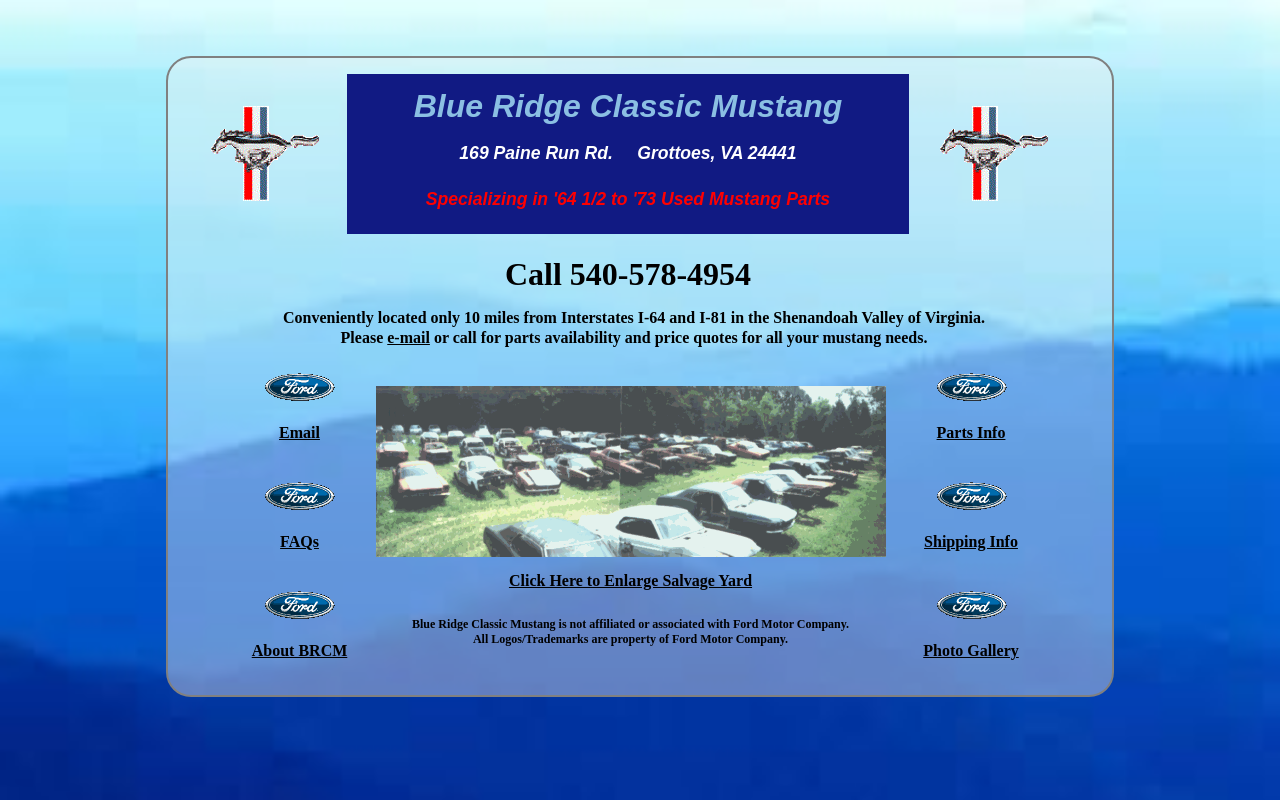
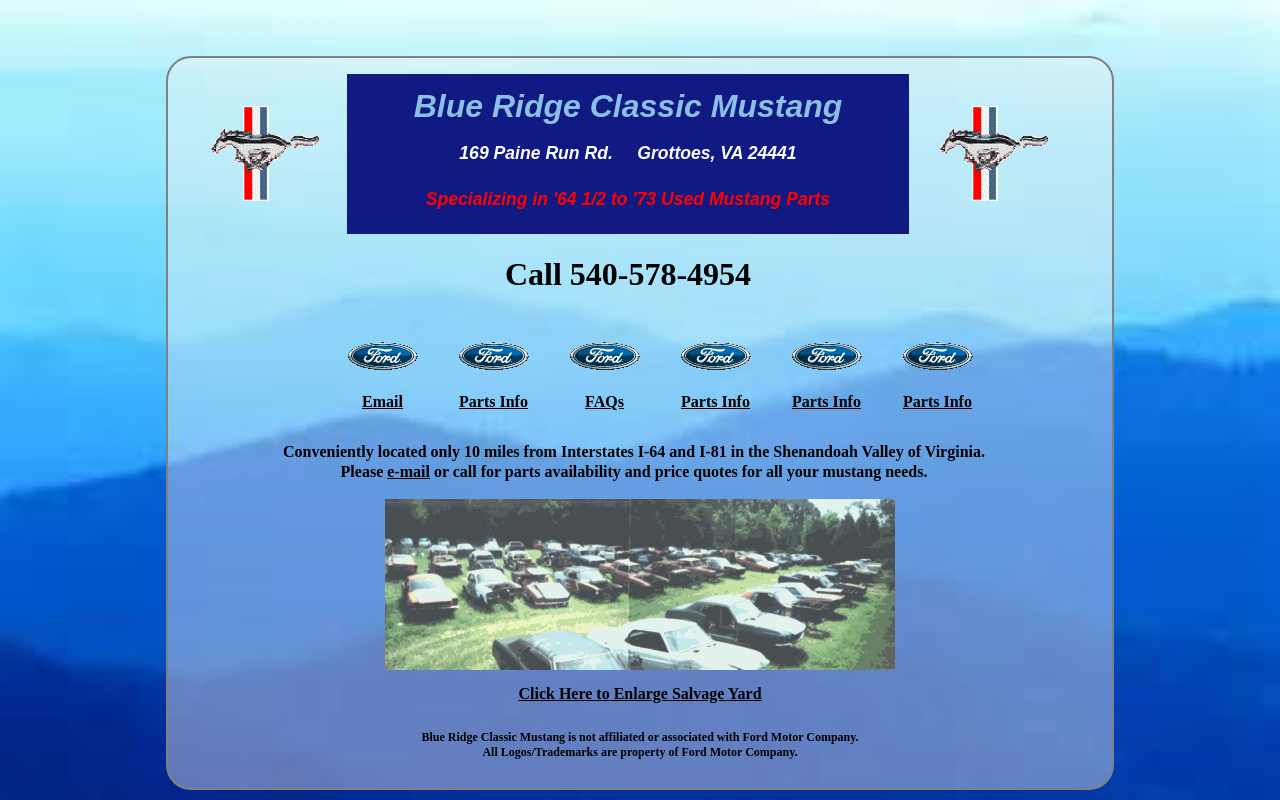
Before and after one commit to JiMinitaur/brcm-website, a PHP site: page /brcm.htm in a window 1280 px wide. Run offline with PHP 8.4, Linux system fonts and the light colour scheme.

Commit message:
brcm.htm : table to div (content)
Signed-off-by: James Arlow <james.arlow@gmail.com>

```diff
--- a/brcm.htm
+++ b/brcm.htm
@@ -27,13 +27,60 @@
           <div class='phone'>Call 540-578-4954</div>
         </div><!--/.header-->
 
-        <table>
-          <tr>
-            <td width="776" colspan="5">
-              <div align="center">
-                <table border="0" cellpadding="0" cellspacing="0">
-                  <tr>
-                    <td>
+		<div class='info'>
+			<div class='navigation'>
+				<ul>
+					<li>
+					  <a href='mailto:brcm@rica.net'>
+						<p align="center">
+						  <img border="0" width="75" height="35" src="brcm_files/image007.gif" />
+						</p>
+						<p align="center">Email</p>
+					  </a>
+					</li>
+					<li>
+					  <a href='brcmparts.htm'>
+						<p align="center">
+						  <img border="0" width="75" height="35" src="brcm_files/image007.gif" />
+						</p>
+						<p align="center">Parts Info</p>
+					  </a>
+					</li>
+					<li>
+					  <a href='brcmparts.htm'>
+						<p align="center">
+						  <img border="0" width="75" height="35" src="brcm_files/image007.gif" />
+						</p>
+						<p align="center">FAQs</p>
+					  </a>
+					</li>
+					<li>
+					  <a href='brcmparts.htm'>
+						<p align="center">
+						  <img border="0" width="75" height="35" src="brcm_files/image007.gif" />
+						</p>
+						<p align="center">Parts Info</p>
+					  </a>
+					</li>
+					<li>
+					  <a href='brcmparts.htm'>
+						<p align="center">
+						  <img border="0" width="75" height="35" src="brcm_files/image007.gif" />
+						</p>
+						<p align="center">Parts Info</p>
+					  </a>
+					</li>
+					<li>
+					  <a href='brcmparts.htm'>
+						<p align="center">
+						  <img border="0" width="75" height="35" src="brcm_files/image007.gif" />
+						</p>
+						<p align="center">Parts Info</p>
+					  </a>
+					</li>
+				</ul>
+			</div>
+			<div class='blurb'>
 				<p style="MARGIN-TOP: 0px; MARGIN-BOTTOM: 2px; MARGIN-RIGHT: 9pt;" align="center">
 					<b>Conveniently located only 10 miles from Interstates I-64 and I-81 in the Shenandoah Valley of Virginia.</b>
 				  </p>
@@ -41,26 +88,11 @@
 				  <b>Please
 				  <a href='mailto:brcm@rica.net' target='_blank'>e-mail</a></b>
 				  <b>or call for parts availability and price quotes for all your mustang needs.</b>
-                      <br /></p>
-                    </td>
-                  </tr>
-                </table>
+				  <br />
+				  </p>
 			</div>
-            </td>
-          </tr>
-          <tr>
-            <td width="144" height="73">
-              <!-- menu link -->
-              <a href='mailto:brcm@rica.net'>
-                <p align="center">
-                  <img border="0" width="75" height="35" src="brcm_files/image007.gif" />
-                </p>
-                <p align="center">Email</p>
-              </a>
-            </td>
-            <td width="440" colspan="3" rowspan="4" height="296">
-              <!-- scrapyard column -->
-              <div align="center">
+
+			<div class='main-content'>
 				<table border="0" cellpadding="0" cellspacing="0">
                   <tr>
                     <td width="522" height="190" valign="top">
@@ -93,58 +125,8 @@
                   </tr>
                 </table>
 			</div>
-            </td>
-            <td width="163" height="73">
-              <!-- menu link -->
-              <a href='brcmparts.htm'>
-                <p align="center">
-                  <img border="0" width="75" height="35" src="brcm_files/image007.gif" />
-                </p>
-                <p align="center">Parts Info</p>
-              </a>
-            </td>
-          </tr>
-          <tr>
-            <td width="144" height="73">
-              <!-- menu link -->
-              <a href='brcmfaq.htm'>
-                <p align="center">
-                  <img border="0" width="75" height="35" src="brcm_files/image007.gif" />
-                </p>
-                <p align="center">FAQs</p>
-              </a>
-            </td>
-            <td width="163" height="73">
-              <!-- menu link -->
-              <a href='brcmship.htm'>
-                <p align="center">
-                  <img border="0" width="75" height="35" src="brcm_files/image007.gif" />
-                </p>
-                <p align="center">Shipping Info</p>
-              </a>
-            </td>
-          </tr>
-          <tr>
-            <td width="144" height="75">
-              <!-- menu link -->
-              <a href='about.htm'>
-                <p align="center">
-                  <img border="0" width="75" height="35" src="brcm_files/image007.gif" />
-                </p>
-                <p align="center">About BRCM</p>
-              </a>
-            </td>
-            <td width="163" height="75">
-              <!-- menu link -->
-              <a href='brcmphoto.htm'>
-                <p align="center">
-                  <img border="0" width="75" height="35" src="brcm_files/image007.gif" />
-                </p>
-                <p align="center">Photo Gallery</p>
-              </a>
-            </td>
-          </tr>
-        </table>
+		</div>
+
       </div>
       <!--/.content-->
     </div>
--- a/css/brcm.css
+++ b/css/brcm.css
@@ -99,3 +99,8 @@ table {
 	padding: 1.25em;
 	padding-bottom: 1em;
 }
+
+.navigation ul li {
+	display:inline-block;
+	padding:0em 1em;
+}
```
Lines whose indentation alone changed are shown as unchanged.
